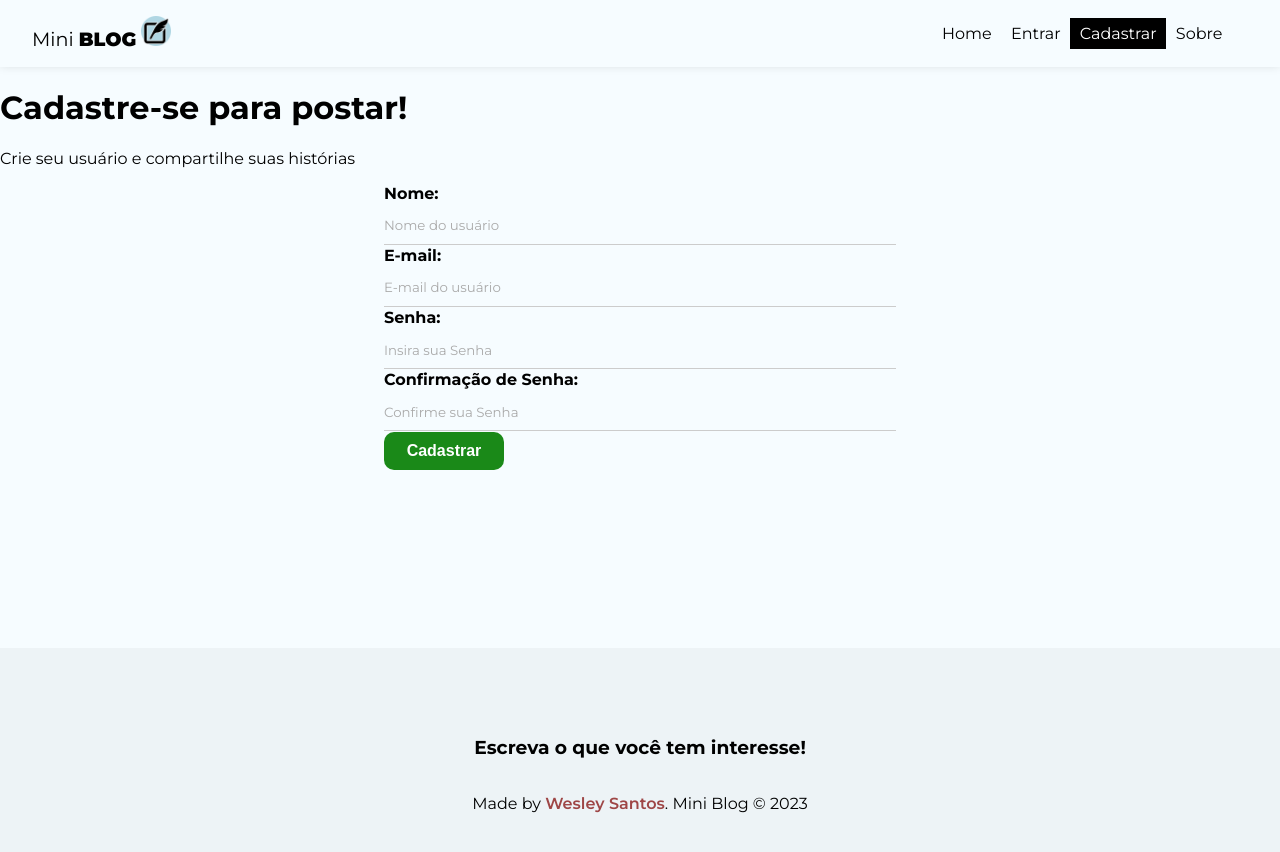
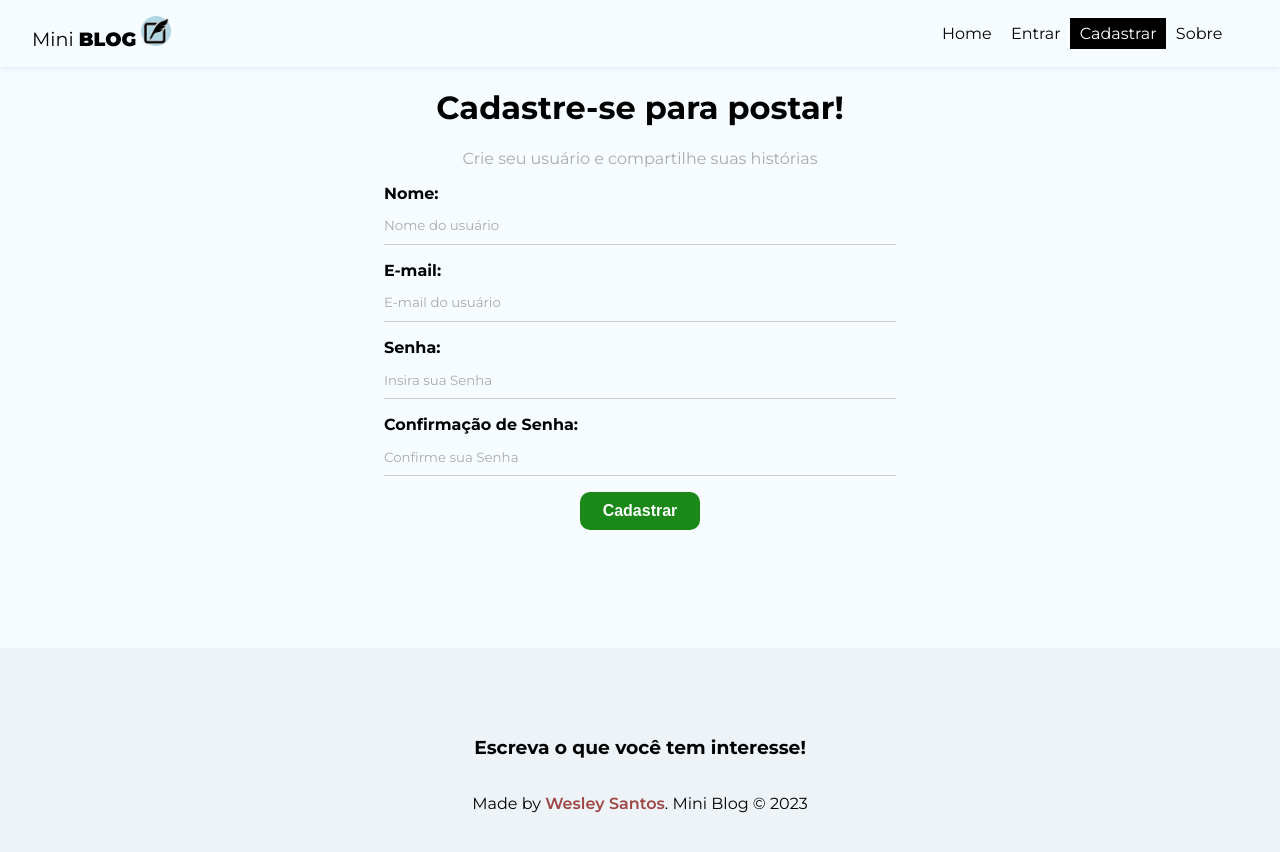
Before and after one commit to TitanCodeXD/Mini-Blog, a React (Vite) app: page /register in a window 1280 px wide. Shown: the top 852 px of the page. Built offline with nearby package versions, Linux system fonts and the light colour scheme.

Commit message:
States do form de Cadastro

```diff
--- a/src/index.css
+++ b/src/index.css
@@ -47,7 +47,7 @@
 label {
   display: flex;
   flex-direction: column;
-  margin-bottom: 1px;
+  margin-bottom: 1em;
 }
 
 label span{
--- a/src/pages/Register/Register.jsx
+++ b/src/pages/Register/Register.jsx
@@ -6,20 +6,47 @@
 import styles from './Register.module.css';
 
 const Register = () => {
+  const [displayName, setDisplayName] = useState("");
+  const [email, setEmail] = useState("");
+  const [password, setPassword] = useState("");
+  const [confirmPassword, setConfirmPassword] = useState("");
+  const [error, setError] = useState("");
+
+  const handleSubmit = (e) => {
+    e.preventDefault()
+
+    setError("")
+
+    const user = {
+      displayName,
+      email,
+      password,
+    }
+
+    if (password !== confirmPassword) {
+      setError("As senhas precisam ser iguais!")
+      return
+    }
+
+
+  }
 
   return (
 
-    <div>
+    <div className={styles.register}>
        <h1>Cadastre-se para postar!</h1>
        <p>Crie seu usuário e compartilhe suas histórias</p>
-       <form>
+       <form onSubmit={handleSubmit}>
         <label>
           <span>Nome:</span>
           <input
           type = "text"
           name = "displayName"
           autoComplete='off'
-          required placeholder = 'Nome do usuário'></input>
+          required placeholder = 'Nome do usuário'
+          value = {displayName}
+          onChange={(e) => setDisplayName(e.target.value)}
+          ></input>
         </label>
 
         <label>
@@ -27,7 +54,9 @@
           <input
           type = "email"
           name = "email"
-          required placeholder = 'E-mail do usuário'></input>
+          required placeholder = 'E-mail do usuário'
+          value = {email}
+          onChange={(e) => setEmail(e.target.value)}></input>
         </label>
 
         <label>
@@ -35,7 +64,9 @@
           <input
           type = "password"
           name = "password"
-          required placeholder = 'Insira sua Senha'></input>
+          required placeholder = 'Insira sua Senha'
+          value = {password}
+          onChange={(e) => setPassword(e.target.value)}></input>
         </label>
 
         <label>
@@ -43,10 +74,13 @@
           <input
           type = "password"
           name = "confirmPassword"
-          required placeholder = 'Confirme sua Senha'></input>
+          required placeholder = 'Confirme sua Senha'
+          value = {confirmPassword}
+          onChange={(e) => setConfirmPassword(e.target.value)}></input>
         </label>
 
         <button className='btn'>Cadastrar</button>
+        {error && <p className='error'>{error}</p>}
        </form>
     </div>
   )
```
